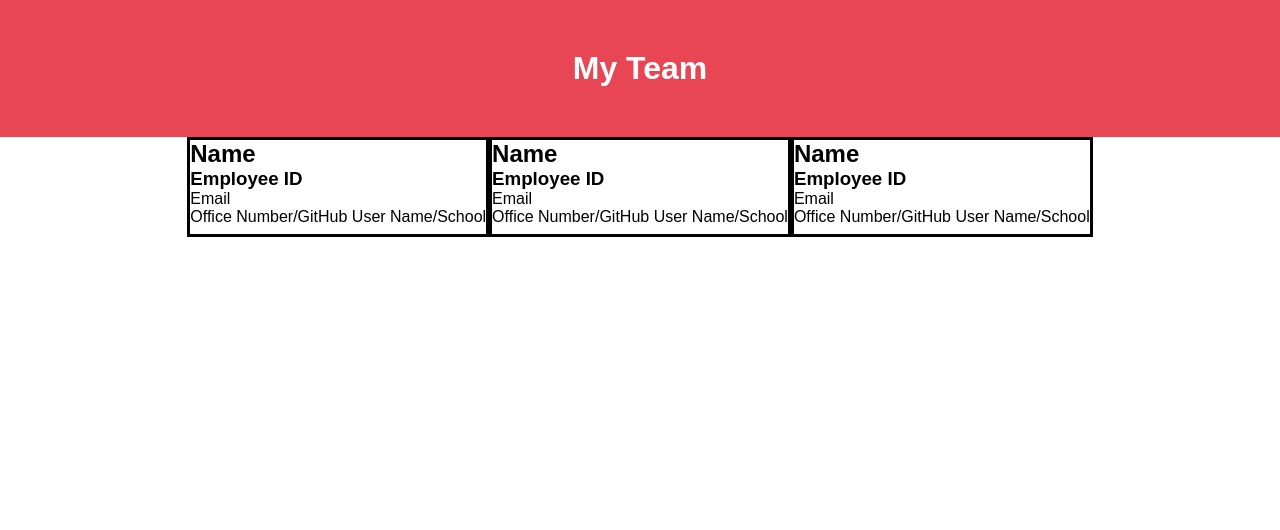
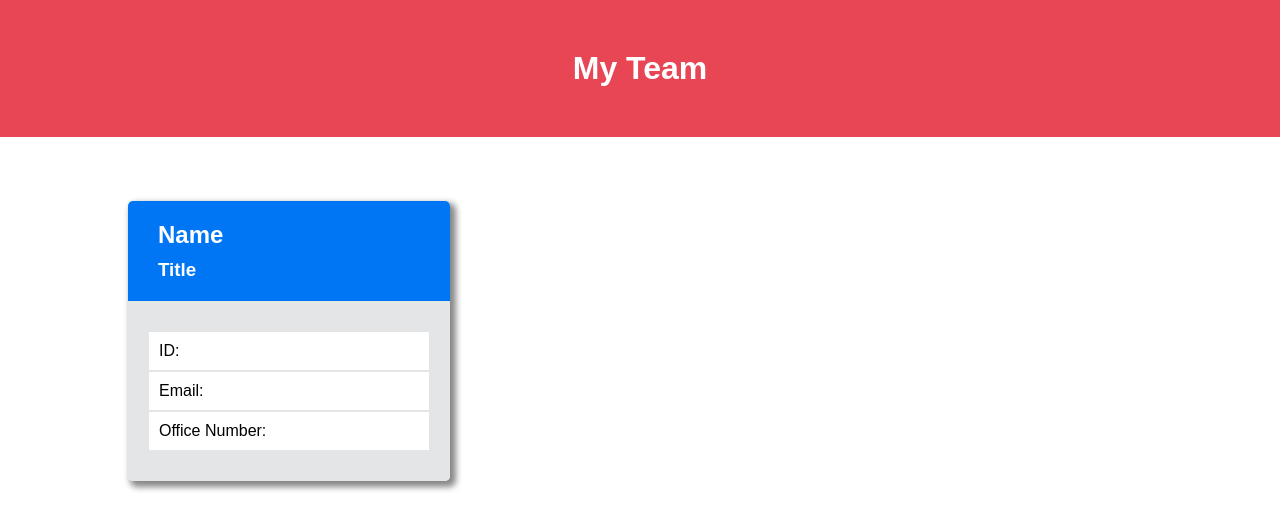
Before and after one commit to kkarrwrites/boot-camp-module-10-team-profile-generator, a website: page dist/index.html in a window 1280 px wide. Drawn offline with Linux system fonts and the light colour scheme.

Commit message:
Start to build HTML and CSS

```diff
--- a/dist/index.html
+++ b/dist/index.html
@@ -13,24 +13,17 @@
       <h1>My Team</h1>
     </header>
     <section>
-      <div>
-        <article>
-          <h2>Name</h2>
-          <h3>Employee ID</h3>
-          <p>Email</p>
-          <p>Office Number/GitHub User Name/School</p>
-        </article>
-        <article>
-          <h2>Name</h2>
-          <h3>Employee ID</h3>
-          <p>Email</p>
-          <p>Office Number/GitHub User Name/School</p>
-        </article>
-        <article>
-          <h2>Name</h2>
-          <h3>Employee ID</h3>
-          <p>Email</p>
-          <p>Office Number/GitHub User Name/School</p>
+      <div class="cards-container">
+        <article class="card">
+          <div class="card-header">
+            <h2>Name</h2>
+            <h3>Title</h3>
+          </div>
+          <div class="card-body">
+            <p>ID:</p>
+            <p>Email:</p>
+            <p>Office Number:</p>
+          </div>
         </article>
       </div>
     </section>
--- a/dist/styles.css
+++ b/dist/styles.css
@@ -1,9 +1,10 @@
 :root {
   --black: hsl(0, 0%, 0%);
+  --white: hsl(0, 0%, 100%);
+  --shadow: hsl(0, 0%, 53%);
   --prmary-header: hsl(354, 78%, 59%);
   --secondary-header: hsl(211, 100%, 48%);
-  --tertiary-header: hsl(220, 20%, 97%);
-  --white: hsl(0, 0%, 100%);
+  --tertiary-header: hsl(220, 6%, 90%);
 }
 
 html {
@@ -35,13 +36,58 @@ section {
   height: 100vh;
 }
 
-section > div {
+.cards-container /* section > div */ {
+  padding: 5% 10% 5% 10%;
   display: flex;
-  align-items: center;
-  justify-content: center;
+  justify-content: space-between;
+  flex-wrap: wrap;
 }
 
-article {
-  border: solid black;
-  height: 100px;
+.card /* article */ {
+  border: none;
+  border-radius: 5px;
+  box-shadow: 4px 4px 6px 2px var(--shadow);
+  margin: 0 0 20px 0;
+  flex: 0 1 calc(100% - 1em);
 }
+
+.card-header {
+  background-color: var(--secondary-header);
+  border-radius: 5px 5px 0 0;
+  color: var(--white);
+  padding: 20px;
+}
+
+.card-header > h2 {
+  padding: 0 0 10px 10px;
+}
+
+.card-header h3 {
+  padding: 0 0 0 10px;
+}
+
+.card-body {
+  background-color: var(--tertiary-header);
+  border-radius: 0 0 5px 5px;
+  color: var(--black);
+  padding: 30px 20px;
+}
+
+.card-body > p {
+  background-color: var(--white);
+  border: solid 1px var(--tertiary-header);
+  color: var(--black);
+  padding: 10px;
+}
+
+@media screen and (min-width: 49.375em /* 790px */) {
+  .card {
+    flex: 0 1 calc(50% - 1em);
+  }
+}
+
+@media screen and (min-width: 75em /* 1200px */) {
+  .card {
+    flex: 0 1 calc(33% - 1em);
+  }
+}
```
